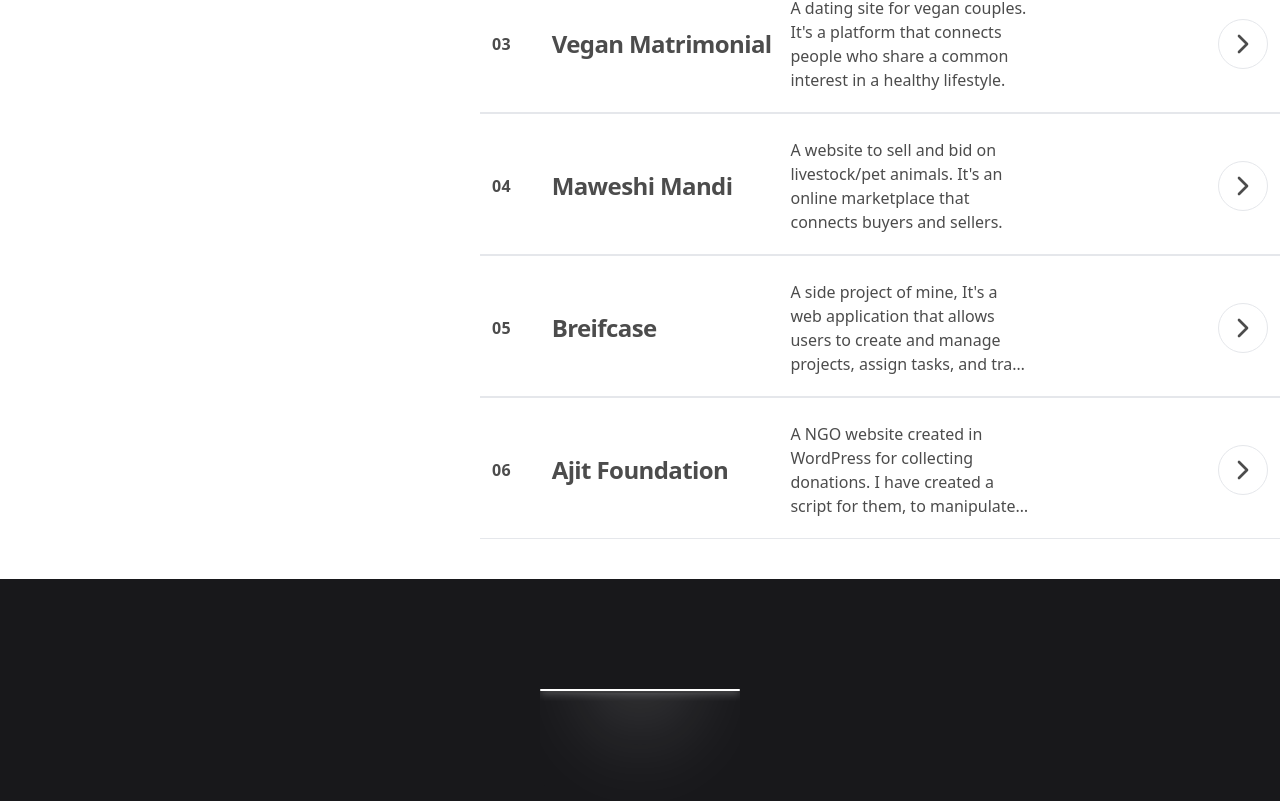
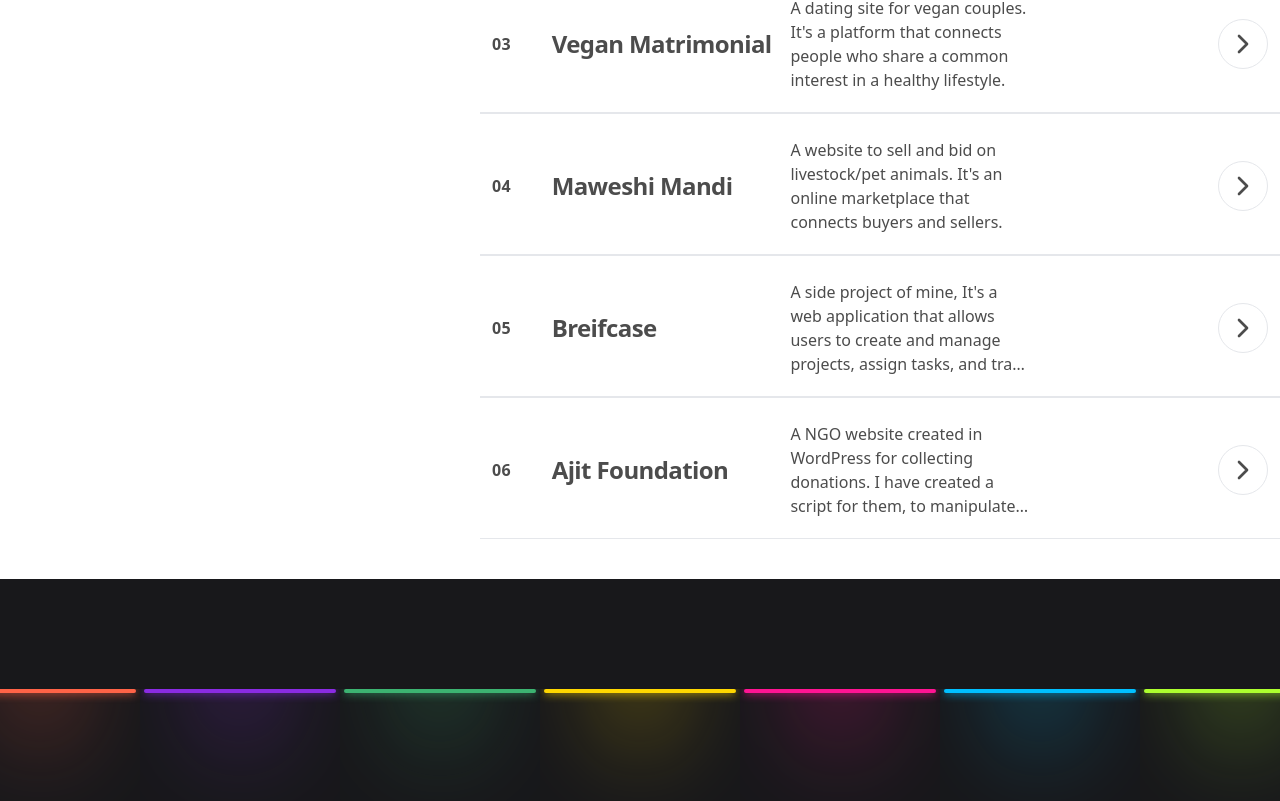
Before and after one commit to baidargul/bgcomponents, a Next.js app: page / in a window 1280 px wide. Shown: the part 2162-2963 px from the top of the page. Built offline with nearby package versions, Linux system fonts and the light colour scheme.

Commit message:
Created Lamp

```diff
--- a/app/page.tsx
+++ b/app/page.tsx
@@ -136,7 +136,55 @@ export default function Home() {
         </div>
       </div>
       <div className="p-2 w-full h-[440px] bg-zinc-900 flex justify-center items-center">
-        <Lamp lampWidth={200} glowWidth={30} size={2} />
+        <Lamp
+          lampWidth={200}
+          glowWidth={30}
+          size={4}
+          color={[255, 99, 71]} // Tomato Red
+          glowColor={[255, 99, 71]}
+        />
+        <Lamp
+          lampWidth={200}
+          glowWidth={30}
+          size={4}
+          color={[138, 43, 226]} // Blue Violet
+          glowColor={[138, 43, 226]}
+        />
+        <Lamp
+          lampWidth={200}
+          glowWidth={30}
+          size={4}
+          color={[60, 179, 113]} // Medium Sea Green
+          glowColor={[60, 179, 113]}
+        />
+        <Lamp
+          lampWidth={200}
+          glowWidth={30}
+          size={4}
+          color={[255, 215, 0]} // Gold
+          glowColor={[255, 215, 0]}
+        />
+        <Lamp
+          lampWidth={200}
+          glowWidth={30}
+          size={4}
+          color={[255, 20, 147]} // Deep Pink
+          glowColor={[255, 20, 147]}
+        />
+        <Lamp
+          lampWidth={200}
+          glowWidth={30}
+          size={4}
+          color={[0, 191, 255]} // Deep Sky Blue
+          glowColor={[0, 191, 255]}
+        />
+        <Lamp
+          lampWidth={200}
+          glowWidth={30}
+          size={4}
+          color={[173, 255, 47]} // Green Yellow
+          glowColor={[173, 255, 47]}
+        />
       </div>
     </div>
   );
--- a/components/Experimental/_components/Lamp.tsx
+++ b/components/Experimental/_components/Lamp.tsx
@@ -49,6 +49,8 @@ type Props = {
     | "90%"
     | "95%"
     | "100%";
+  color?: number[];
+  glowColor?: number[];
 };
 
 const Lamp = (props: Props) => {
@@ -60,6 +62,12 @@ const Lamp = (props: Props) => {
   const intensity = props.intensity ? `${props.intensity}` : "0%";
   const glowRange = props.glowRange ? `${props.glowRange}` : "100%";
   const size = props.size ? `${props.size}px` : "2px";
+  const color = props.color
+    ? `rgba(${props.color[0]}, ${props.color[1]}, ${props.color[2]}, 1)`
+    : `rgba(255, 255, 255, 1)`;
+  const glowColor = props.glowColor
+    ? `rgba(${props.glowColor[0]}, ${props.glowColor[1]}, ${props.glowColor[2]}, .5)`
+    : `rgba(255, 255, 255, .5)`;
 
   return (
     <div className="w-full flex justify-center items-center relative">
@@ -69,22 +77,27 @@ const Lamp = (props: Props) => {
         {/* Lamp body */}
         <div
           id="lampbody"
-          className={`w-full bg-white rounded-full`}
-          style={{ boxShadow: "0 0 10px white", height: size }}
+          className={`w-full rounded-full mx-1`}
+          style={{
+            boxShadow: `0 0 10px ${color}`,
+            height: size,
+            backgroundColor: color,
+          }}
         ></div>
 
         {/* Wrapper with overflow-hidden to keep glow below the lamp */}
         <div
-          className="absolute w-[140%] flex justify-center items-center overflow-hidden h-full top-[4px]"
-          style={{ pointerEvents: "none" }}
+          className="absolute w-[140%] flex justify-center items-center overflow-hidden h-full top-[4px] "
+          style={{ pointerEvents: "none", borderRadius: "23%" }}
         >
           {/* Downward light glow */}
           <div
             id="lampglow"
-            className={`absolute ${glowFallOff} blur-[50px] -top-16`}
+            className={`absolute ${glowFallOff} blur-[50px] -top-16 `}
             style={{
-              background: `radial-gradient(circle at 50% 0, rgba(255, 255, 255, 1) ${intensity}, rgba(255, 255, 255, 0) ${glowRange})`,
+              background: `radial-gradient(circle at 50% 0, ${color} ${intensity}, ${glowColor} ${glowRange})`,
               width: glowWidth,
+              borderRadius: "23%",
             }}
           ></div>
         </div>
```
